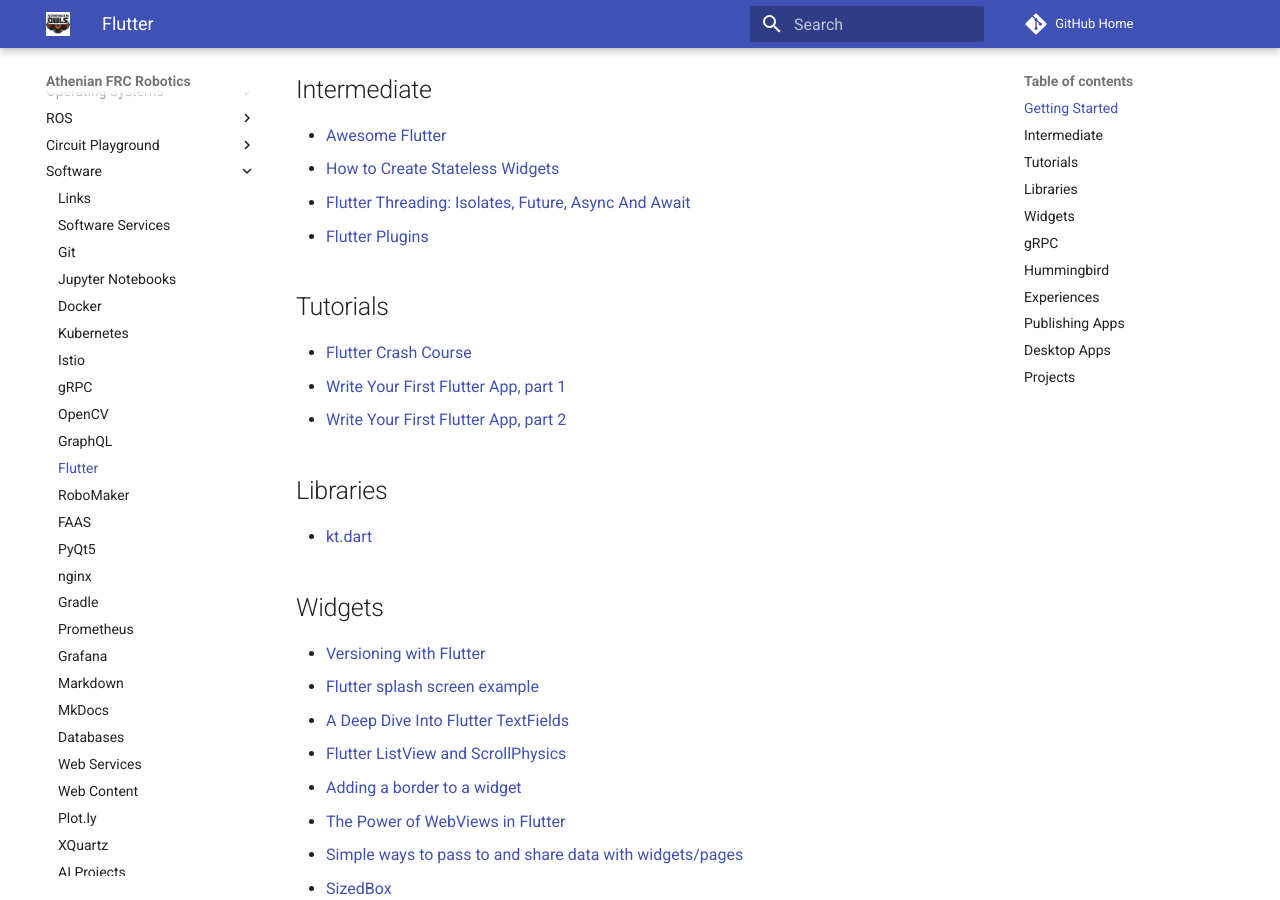
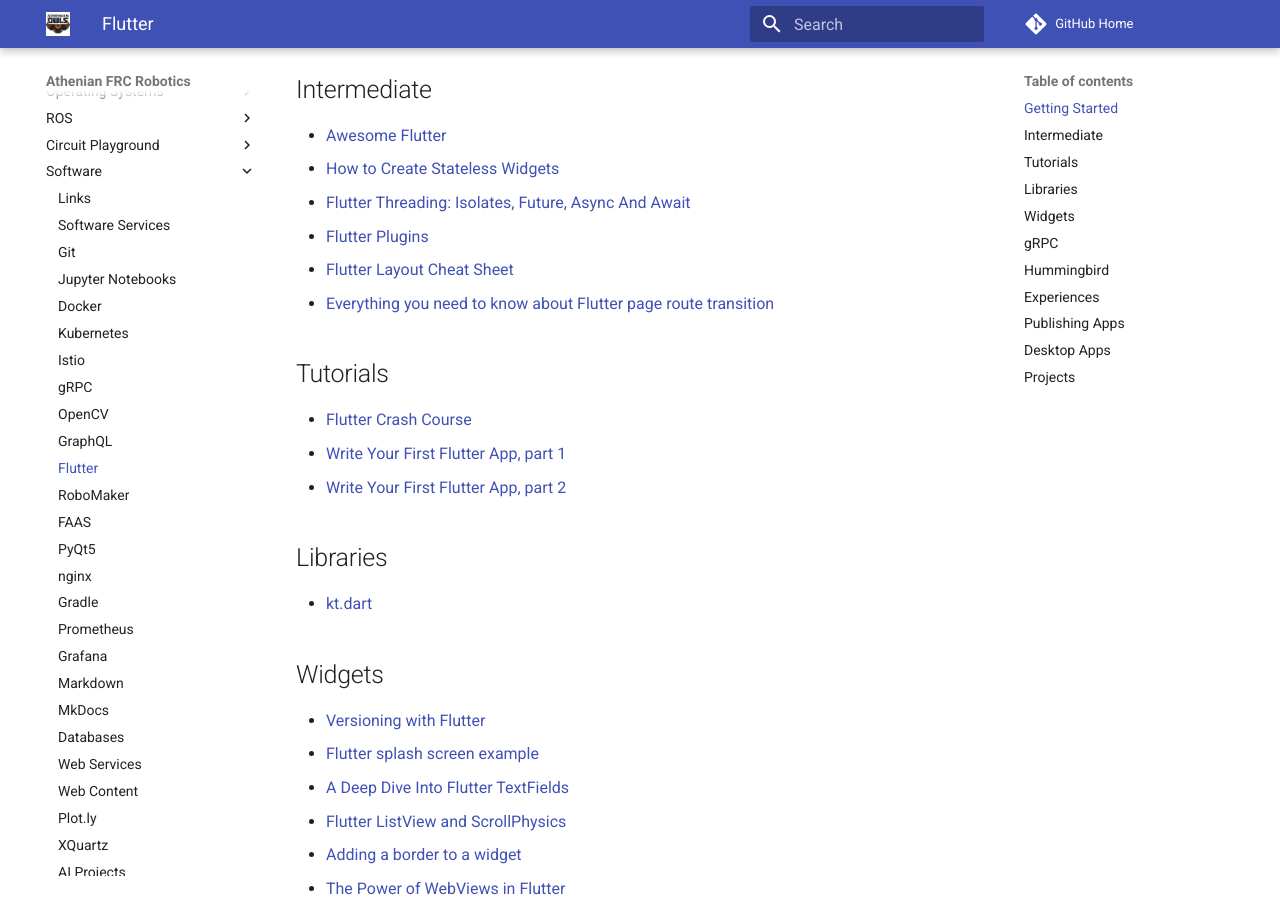
Before and after one commit to athenian-robotics/athenian-robotics-mkdocs, an MkDocs documentation site: the page built from docs/flutter.md, in a window 1280 px wide and 900 px high, scrolled down 861 px. Built offline with MkDocs 1.6.1 and Material for MkDocs 9.7.7, drawn with Linux system fonts in a browser that asks for light colours; comment, search, counter and statistics services are not loaded.

Commit message:
Update docs

```diff
--- a/docs/flutter.md
+++ b/docs/flutter.md
@@ -27,6 +27,8 @@
 * [How to Create Stateless Widgets](https://medium.com/flutter-io/how-to-create-stateless-widgets-6f33931d859)
 * [Flutter Threading: Isolates, Future, Async And Await](https://buildflutter.com/flutter-threading-isolates-future-async-and-await/)
 * [Flutter Plugins](https://github.com/flutter/plugins)
+* [Flutter Layout Cheat Sheet](https://medium.com/flutter-community/flutter-layout-cheat-sheet-5363348d037e)
+* [Everything you need to know about Flutter page route transition](https://medium.com/flutter-community/everything-you-need-to-know-about-flutter-page-route-transition-9ef5c1b32823)
 
 ## Tutorials
 * [Flutter Crash Course](https://fluttercrashcourse.com)
```
